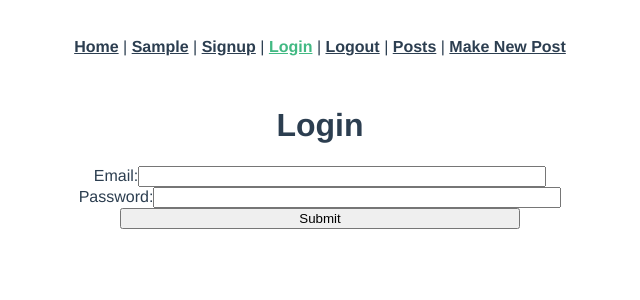
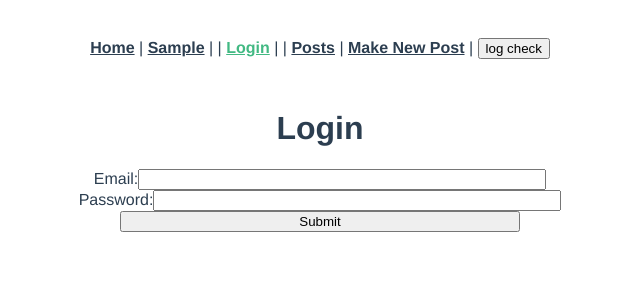
Before and after one commit to cellulosami/blog_frontend_app_practice, a Vue app: page /login in a window 1280 px wide. Shown: the top 300 px of the page, without its empty margins (320-960 px from the left). Built offline with nearby package versions, Linux system fonts and the light colour scheme.

Commit message:
add loggedIn() function and alter App.vue view based on its status

```diff
--- a/src/App.vue
+++ b/src/App.vue
@@ -3,11 +3,12 @@
     <div id="nav">
       <router-link to="/">Home</router-link> |
       <router-link to="/sample">Sample</router-link> |
-      <router-link to="/signup">Signup</router-link> |
-      <router-link to="/login">Login</router-link> |
-      <router-link to="/logout">Logout</router-link> |
+      <router-link to="/signup" v-if="loggedIn()">Signup</router-link> |
+      <router-link to="/login" v-if="!loggedIn()">Login</router-link> |
+      <router-link to="/logout" v-if="loggedIn()">Logout</router-link> |
       <router-link to="/posts">Posts</router-link> |
-      <router-link to="/posts/new">Make New Post</router-link>
+      <router-link to="/posts/new">Make New Post</router-link> |
+      <button v-on:click="loggedIn">log check</button>
     </div>
     <router-view/>
   </div>
@@ -35,3 +36,20 @@
   color: #42b983;
 }
 </style>
+
+<script>
+export default {
+  methods: {
+    loggedIn: function () {
+      // console.log("logged in!");
+      if (localStorage.getItem("jwt")) {
+        // console.log("true");
+        return true;
+      } else {
+        // console.log("false");
+        return false;
+      }
+    }
+  }
+}
+</script>
--- a/src/views/Login.vue
+++ b/src/views/Login.vue
@@ -9,7 +9,7 @@
       </ul>
       <div class="form-group">
         <label>Email:</label>
-        <input type="email" class="form-control" v-model="email">
+        <input type="email" class="form-control" v-model="email" maxlength="20">
       </div>
       <div class="form-group">
         <label>Password:</label>
```
